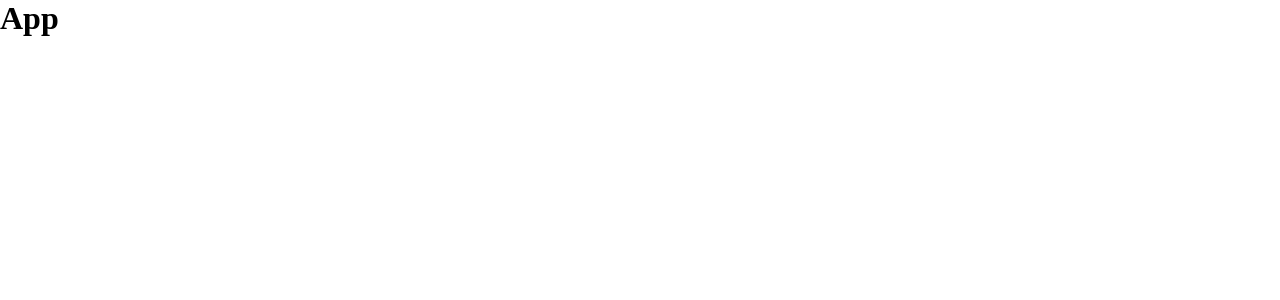
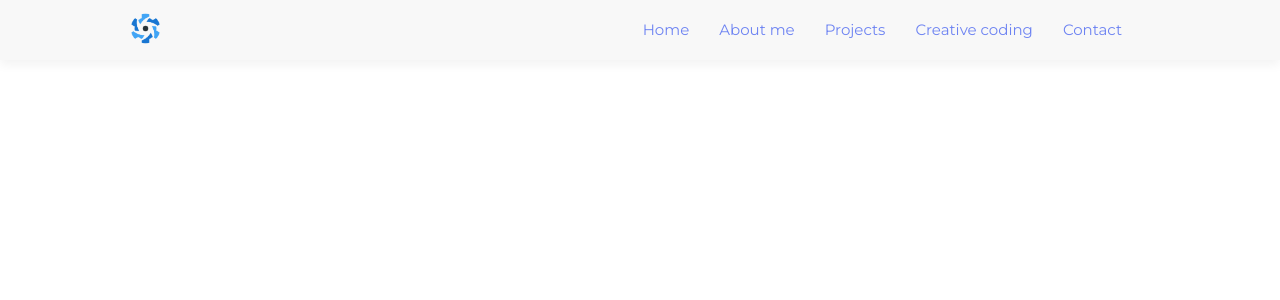
Before and after one commit to Jakaza/G-v2, a React (Vite) app in the folder frontend/: page / in a window 1280 px wide. Shown: the top 300 px of the page. Built offline with nearby package versions, Linux system fonts and the light colour scheme.

Commit message:
Implemented Navbar

```diff
--- a/frontend/index.html
+++ b/frontend/index.html
@@ -5,6 +5,10 @@
     <link rel="icon" type="image/svg+xml" href="/logo.svg" />
     <meta name="viewport" content="width=device-width, initial-scale=1.0" />
     <title>Themba G Chauke - Portfolio</title>
+
+    <link rel="preconnect" href="https://fonts.googleapis.com">
+<link rel="preconnect" href="https://fonts.gstatic.com" crossorigin>
+<link href="https://fonts.googleapis.com/css2?family=Karla:wght@200..800&family=Montserrat:wght@100..900&family=Roboto:ital,wght@0,100;0,300;0,400;0,500;0,700;0,900;1,100;1,300;1,400;1,500;1,700;1,900&display=swap" rel="stylesheet">
   </head>
   <body>
     <div id="root"></div>
--- a/frontend/src/App.jsx
+++ b/frontend/src/App.jsx
@@ -1,10 +1,11 @@
 import { useState } from 'react'
 import './App.css'
+import Navbar from './Components/Navbar/Navbar'
 
 function App() {
   return (
     <>
-    <h1>App</h1>
+    <Navbar/>
     </>
   )
 }
--- /dev/null
+++ b/frontend/src/Components/Navbar/Navbar.css
@@ -0,0 +1,50 @@
+.navbar {
+    position: fixed;
+    top: 0px;
+    display: flex;
+    -webkit-box-align: center;
+    align-items: center;
+    height: 60px;
+    width: 100vw;
+    background-color: rgb(248, 248, 248);
+    box-shadow: rgba(0, 0, 0, 0.05) 0px 5px 10px;
+    z-index: 1000;
+    overflow: hidden;
+}
+.navbar .inner {
+    display: flex;
+    -webkit-box-pack: justify;
+    justify-content: space-between;
+    -webkit-box-align: center;
+    align-items: center;
+}
+
+.linksContainer {
+    display: block;
+    unicode-bidi: isolate;
+}
+
+.navbar .links {
+    margin: 0px;
+    list-style: none;
+    display: flex;
+    -webkit-box-align: center;
+    align-items: center;
+    transition: all 0.2s ease 0s;
+}
+ul {
+    list-style: none;
+    padding: 0px;
+    font-size: 15px;
+    line-height: 150%;
+}
+
+.navbar .links li {
+    margin-left: 30px;
+    display: inline-block;
+    text-align: center;
+}
+
+.navbar .links li a {
+    color: rgb(109, 131, 242);
+}
--- /dev/null
+++ b/frontend/src/Components/Navbar/Navbar.jsx
@@ -0,0 +1,38 @@
+import React from 'react'
+import './Navbar.css'
+import Logo from '../../assets/logo.png'
+
+const Navbar = () => {
+  return (
+    <div className='navbar'>
+      <div className="inner">
+        <div className="logo">
+         <img src={Logo} width="35px" alt="" srcset="" />
+        </div>
+        <div className="linksContainer">
+          <ul className='links'>
+            <li>
+            <a aria-current="page" className="" href="/">Home</a>
+            </li>
+            <li>
+            <a href="/#about">About me</a>
+            </li>
+            <li>
+            <a href="/#projects">Projects</a>
+            </li>
+            <li>
+            <a href="/#creative-coding">Creative coding</a>
+            </li>
+            <li>
+            <a href="/#contact">Contact</a>
+            </li>
+            <li>
+            </li>
+          </ul>
+        </div>
+      </div>
+    </div>
+  )
+}
+
+export default Navbar
--- a/frontend/src/index.css
+++ b/frontend/src/index.css
@@ -2,7 +2,14 @@
     padding: 0;
     margin: 0;
     box-sizing: border-box;
+    text-decoration: none;
+    font-family: 'Montserrat' ,system-ui, -apple-system, BlinkMacSystemFont, 'Segoe UI', Roboto, Oxygen, Ubuntu, Cantarell, 'Open Sans', 'Helvetica Neue', sans-serif;
 }
 :root {
 
 }
+
+.inner {
+    margin: auto;
+    width: 80%;
+}
```
Also changed, not shown: 2 other files (tests, documents, lock files or other folders).
